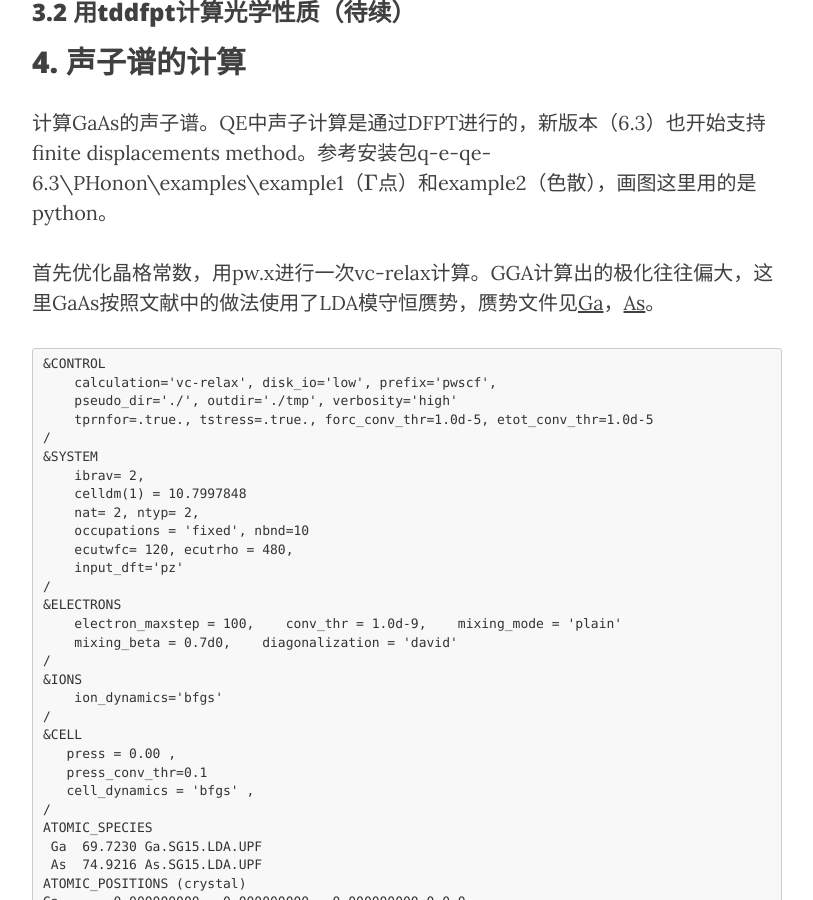
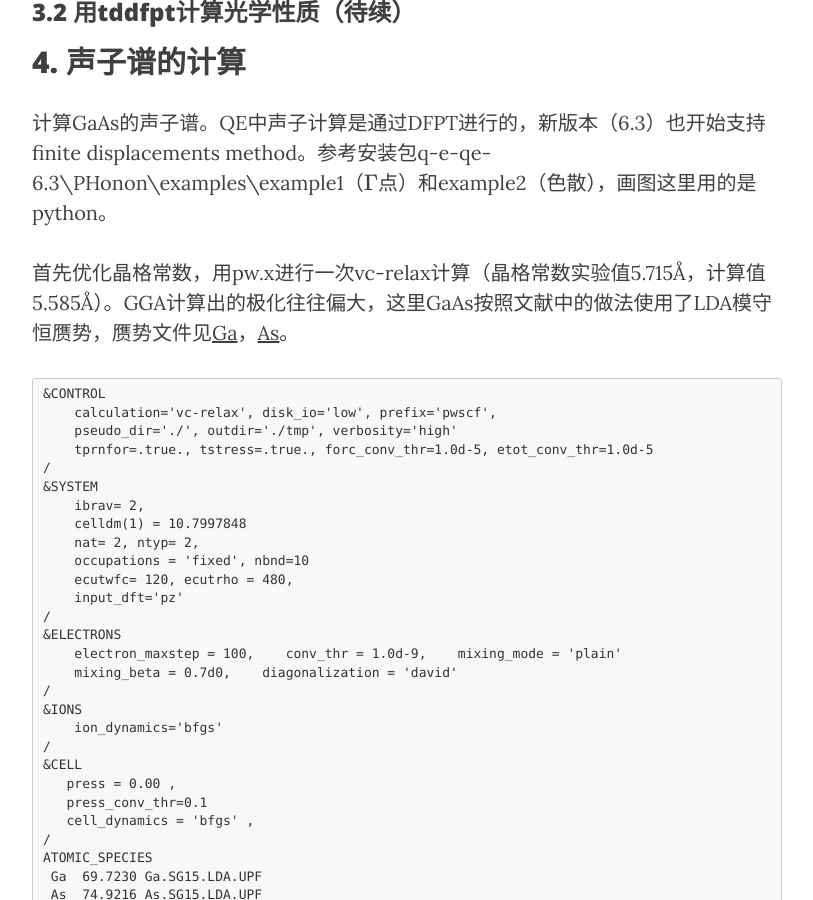
Before and after one commit to yyyu200/DFTbook, a Jekyll site: the page built from _posts/2019-04-01-HandsOn.md, in a window 1280 px wide and 900 px high, scrolled down 23427 px. Shown: the whole window, without its empty margins (233-1046 px from the left). Built offline with Jekyll 4.4.1, drawn with Linux system fonts in a browser that asks for light colours; nearby versions of some CDN libraries; formulas are drawn with MathJax 3; comment, search, counter and statistics services are not loaded.

Commit message:
modify at20190801-11:19:22-aliyun

````diff
--- a/_posts/2019-04-01-HandsOn.md
+++ b/_posts/2019-04-01-HandsOn.md
@@ -781,7 +781,7 @@ K_POINTS {automatic}
 ## 4. 声子谱的计算
 计算GaAs的声子谱。QE中声子计算是通过DFPT进行的，新版本（6.3）也开始支持finite displacements method。参考安装包q-e-qe-6.3\PHonon\examples\example1（$\Gamma$点）和example2（色散），画图这里用的是python。
 
-首先优化晶格常数，用pw.x进行一次vc-relax计算。GGA计算出的极化往往偏大，这里GaAs按照文献中的做法使用了LDA模守恒赝势，赝势文件见[Ga](../../../../../img/Ga.SG15.LDA.UPF)，[As](../../../../../img/As.SG15.LDA.UPF)。
+首先优化晶格常数，用pw.x进行一次vc-relax计算（晶格常数实验值5.715Å，计算值5.585Å）。GGA计算出的极化往往偏大，这里GaAs按照文献中的做法使用了LDA模守恒赝势，赝势文件见[Ga](../../../../../img/Ga.SG15.LDA.UPF)，[As](../../../../../img/As.SG15.LDA.UPF)。
 
 ```
 &CONTROL
````
